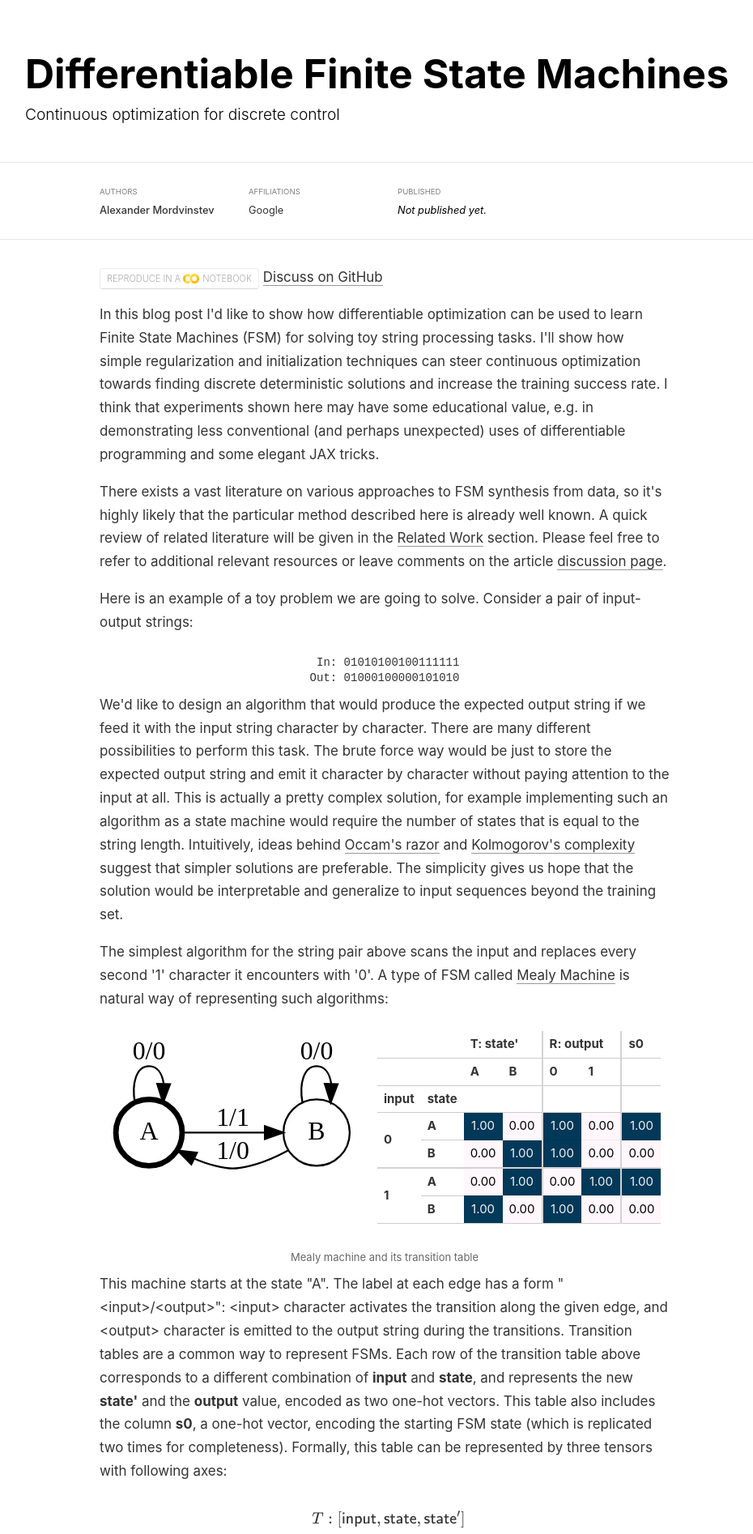
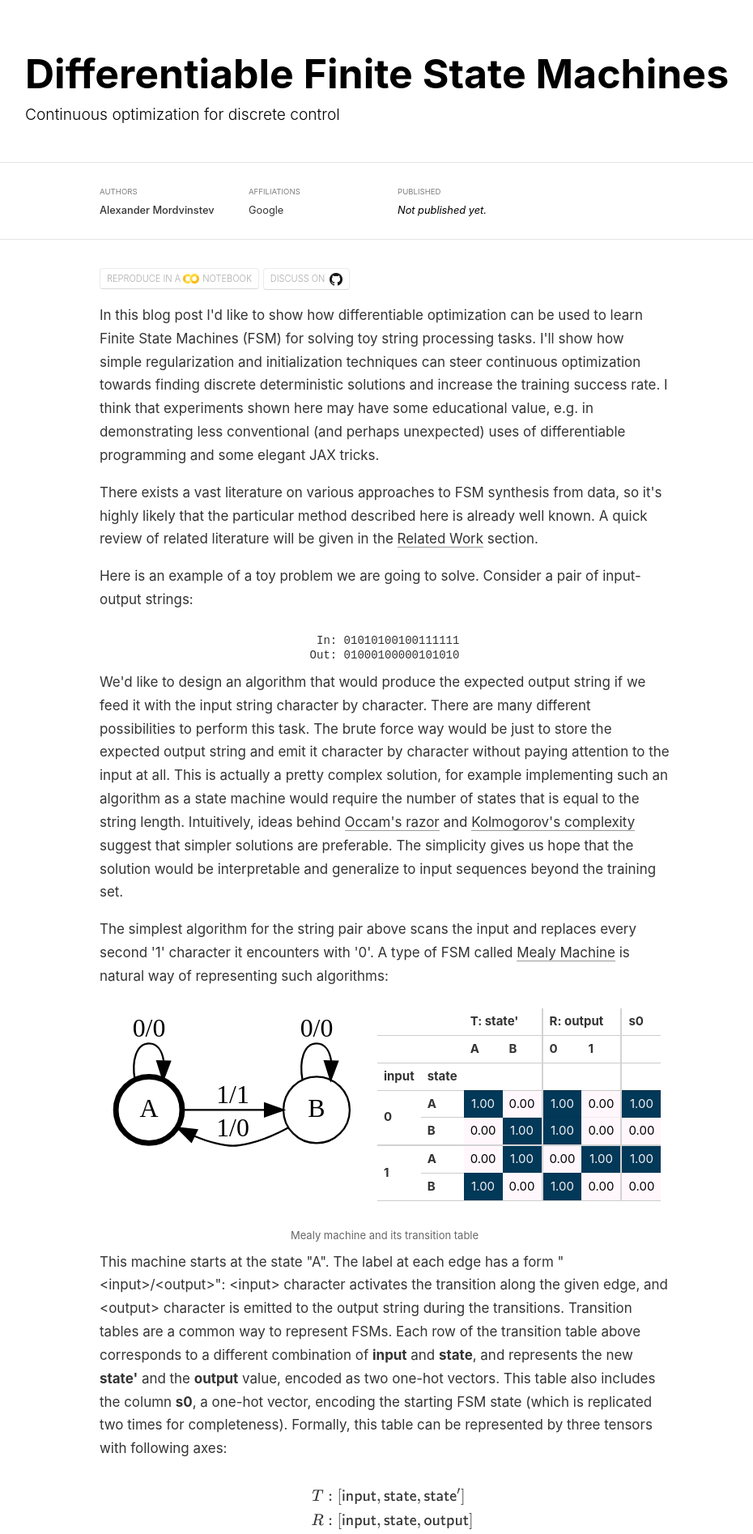
Before and after one commit to google-research/self-organising-systems, a Jekyll site: the page built from 2022/diff-fsm/index.html, in a window 1280 px wide. Shown: the top 1894 px of the page at 81% size, without its empty margins (165-1095 px from the left). Built offline with Jekyll 4.4.1, drawn with Linux system fonts in a browser that asks for light colours.

Commit message:
github discusss button

```diff
--- a/2022/diff-fsm/article.html
+++ b/2022/diff-fsm/article.html
@@ -1,9 +1,11 @@
 <d-article>
-<p><a href="https://colab.research.google.com/github/google-research/self-organising-systems/blob/master/notebooks/diff_fsm_jax.ipynb#scrollTo=KqJ971iNjenq" target="_blank" class="colab-root">Reproduce in a <span class="colab-span">Notebook</span></a> <a class="discuss-button" href="https://github.com/google-research/self-organising-systems/discussions/6">Discuss on GitHub</a></p>
+<p><a href="https://colab.research.google.com/github/google-research/self-organising-systems/blob/master/notebooks/diff_fsm_jax.ipynb#scrollTo=KqJ971iNjenq" target="_blank" class="colab-root">Reproduce in a <span class="colab-span">Notebook</span></a>
+<a class="colab-root" href="https://github.com/google-research/self-organising-systems/discussions/6"> Discuss on <span class="github-span"></span></a>
+</p>
 
 <p>In this blog post I'd like to show how differentiable optimization can be used to learn Finite State Machines (FSM) for solving toy string processing tasks. I'll show how simple regularization and initialization techniques can steer continuous optimization towards finding discrete deterministic solutions and increase the training success rate. I think that experiments shown here may have some educational value, e.g. in demonstrating less conventional (and perhaps unexpected) uses of differentiable programming and some elegant JAX tricks.</p>
 
-<p>There exists a vast literature on various approaches to FSM synthesis from data, so it's highly likely that the particular method described here is already well known. A quick review of related literature will be given in the <a href='#related-work'>Related Work</a> section. Please feel free to refer to additional relevant resources or leave comments on the article <a href='https://github.com/google-research/self-organising-systems/discussions/6'>discussion page</a>.</p>
+<p>There exists a vast literature on various approaches to FSM synthesis from data, so it's highly likely that the particular method described here is already well known. A quick review of related literature will be given in the <a href='#related-work'>Related Work</a> section.</p>
 
 <p>Here is an example of a toy problem we are going to solve. Consider a pair of input-output strings: </p>
 
--- a/2022/diff-fsm/index.html
+++ b/2022/diff-fsm/index.html
@@ -99,6 +99,20 @@
       background-position-y: 2px;
       display: inline-block;
       padding-left: 24px;
+      border-radius: 4px;
+      text-decoration: none;
+    }
+
+    span.github-span {
+      background-image: url(images/GitHub-Mark-32px.png);
+      background-repeat: no-repeat;
+      background-size: 16px;
+      background-position-y: 0px;
+      display: inline-block;
+      width: 16px;
+      height: 16px;
+      vertical-align:middle;
+      margin-left: 3px;
       border-radius: 4px;
       text-decoration: none;
     }
```
Also changed, not shown: other parts of 2022/diff-fsm/index.html (+1 -1 lines), 2022/diff-fsm/images/GitHub-Mark-32px.png (added).
